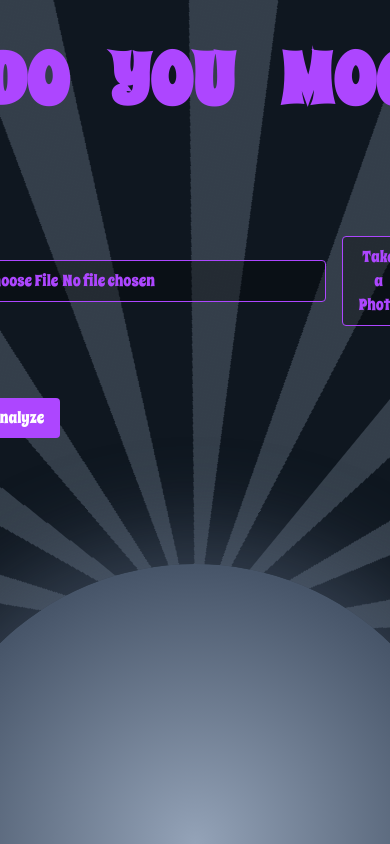
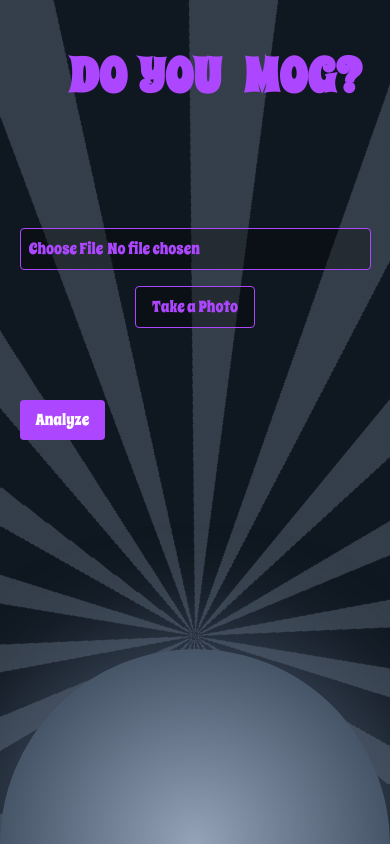
Before and after one commit to JR000270/do_you_mog_website, a React (Vite) app in the folder frontend/: page / in a window 390 px wide. Built offline with nearby package versions, Linux system fonts and the light colour scheme.

Commit message:
mobile resizing
fitting website to work on phone screens

```diff
--- a/frontend/src/App.css
+++ b/frontend/src/App.css
@@ -25,8 +25,9 @@
   z-index: 1;
   bottom: 0;
   left: 50%;
-  width: 560px;
-  height: 280px;
+  /* shrink with the screen on phones; aspect-ratio keeps it a half-circle */
+  width: min(560px, 100vw);
+  aspect-ratio: 2 / 1;
   transform: translateX(-50%);
   background: radial-gradient(circle at 50% 100%, #94a3b8, #475569 70%);
   /* background: #475569; */
--- a/frontend/src/App.jsx
+++ b/frontend/src/App.jsx
@@ -15,12 +15,12 @@
           variants={{
             visible: { transition: { staggerChildren: 0.7 } },
           }}
-          className="text-4xl font-bold font-display text-purple-500 flex gap-20"
+          className="text-2xl sm:text-4xl font-bold font-display text-purple-500 flex gap-12 sm:gap-20"
         >
           {["DO", "YOU", "MOG?"].map((word, index) => (
             <motion.span
               key={word}
-              className="inline-block px-5 text-center"
+              className="inline-block px-3 sm:px-5 text-center"
               variants={{
                 hidden: { scale: 0, y: 800, x: 0 },
                 visible: {
--- a/frontend/src/components/ImageProcessingPage.jsx
+++ b/frontend/src/components/ImageProcessingPage.jsx
@@ -40,9 +40,9 @@
 
 
     return (
-        <div className="py-10">
-            {/*two columns setup, left for uploaded image and right for the analysis*/}
-            <div className="flex flex-row">
+        <div className="w-full py-10 flex flex-col items-center">
+            {/*stacked on phones, two columns (image left, analysis right) from md (768px) up*/}
+            <div className="flex flex-col md:flex-row items-center md:items-start w-full">
                 <div className="flex flex-col items-center">
                     {/*if a file has been uploaded display it here */}
                     {selectedFile && (
@@ -55,7 +55,7 @@
                             hidden: {scale: 0, rotateY: 0},
                             visible:
                             {
-                                scale: [0, 1.7, ,1.8, 1.7, 1],
+                                scale: [0, 1.7, 1.8, 1.7, 1],
                                 rotateY: [0, 720, 720, 720],
                                 transition: {duration: 3, times: [0, 0.5, 0.83, 1], ease: "easeInOut"},
                             }
@@ -78,12 +78,12 @@
                             <img
                                 src={URL.createObjectURL(selectedFile)}
                                 alt="Uploaded Image"
-                                className="mt-2 w-75 h-100 object-cover rounded-lg"
+                                className="mt-2 w-full max-w-75 aspect-3/4 object-cover rounded-lg"
                             />
                         </motion.div>
                     )}
                 </div>
-                <div className="flex flex-col items-center px-10 py-7">
+                <div className="flex flex-col items-center w-full md:w-auto px-0 md:px-10 py-7">
                     {analysis && (
                         <motion.div initial={{x: -200, y: 25}} animate={{x:0}} transition={{duration:0.5}}
                         className="backdrop:blur-sm bg-black/30 border border-purple-500 p-4 rounded-lg">
@@ -103,8 +103,8 @@
             {( !analysis && (
             <form onSubmit={(e) => { e.preventDefault(); handleSubmit(); }}>
                 {/* Open webcam to upload photo or select from device */}
-                <div className="flex items-center gap-4 mb-4 py-10">
-                    <input type="file" accept="image/*" onChange={handleFileChange} className="p-2 font-display backdrop:blur-sm bg-black/30 border text-purple-500 rounded border-purple-500 hover:bg-purple-500 hover:text-white cursor-pointer " />
+                <div className="flex flex-col sm:flex-row items-center gap-4 mb-4 py-10">
+                    <input type="file" accept="image/*" onChange={handleFileChange} className="w-full sm:w-auto p-2 font-display backdrop:blur-sm bg-black/30 border text-purple-500 rounded border-purple-500 hover:bg-purple-500 hover:text-white cursor-pointer " />
                     <button type="button" onClick={openWebcamModal} className="px-4 py-2 font-display backdrop:blur-sm bg-black/30 border text-purple-500 rounded border-purple-500 cursor-pointer hover:bg-purple-500 hover:text-white">Take a Photo</button>
                 </div>
                 <button onClick={() => setSubmitted(true)} type="submit" disabled={!selectedFile} className="mt-4 px-4 py-2 bg-purple-500 text-white font-display rounded hover:bg-purple-600">Analyze</button>
--- a/frontend/src/components/WebCam_Modal.jsx
+++ b/frontend/src/components/WebCam_Modal.jsx
@@ -39,7 +39,7 @@
             onClick={onClose}
         >
             {/* stop propagation so clicking the webcam/buttons doesn't bubble to the backdrop and close the modal */}
-            <div className="bg-gray-900/40 p-7 rounded-lg flex flex-col items-center gap-4" onClick={(e) => e.stopPropagation()}>
+            <div className="bg-gray-900/40 p-4 sm:p-7 rounded-lg flex flex-col items-center gap-4 w-full max-w-3xl" onClick={(e) => e.stopPropagation()}>
                 <Webcam
                     audio={false}
                     height={720}
@@ -47,7 +47,7 @@
                     width={1280}
                     videoConstraints={videoConstraints}
                     ref={webcamRef}
-                    className="rounded-lg"
+                    className="rounded-lg w-full h-auto"
                 />
                 <div className="flex gap-4">
                     <button
```
